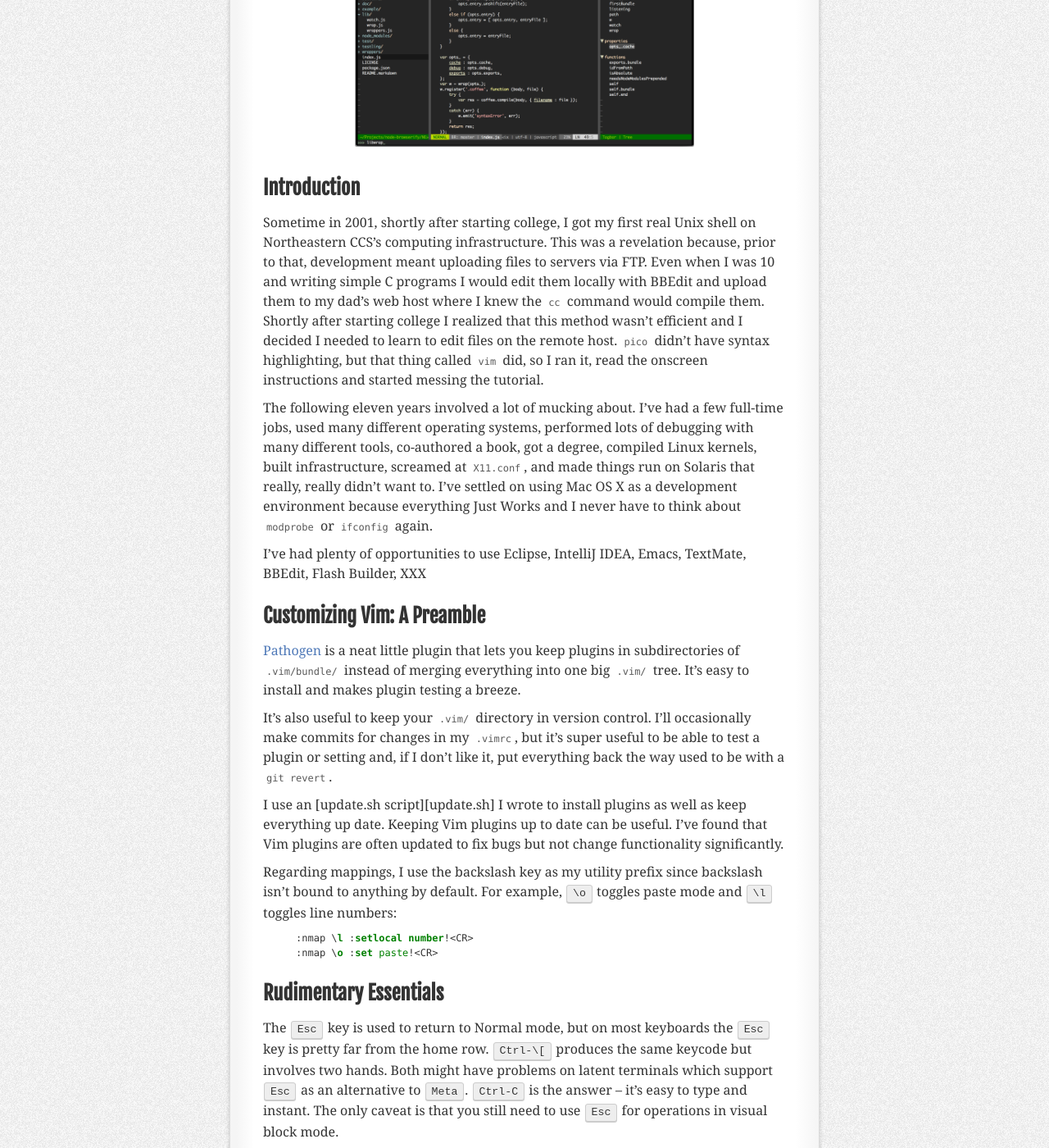
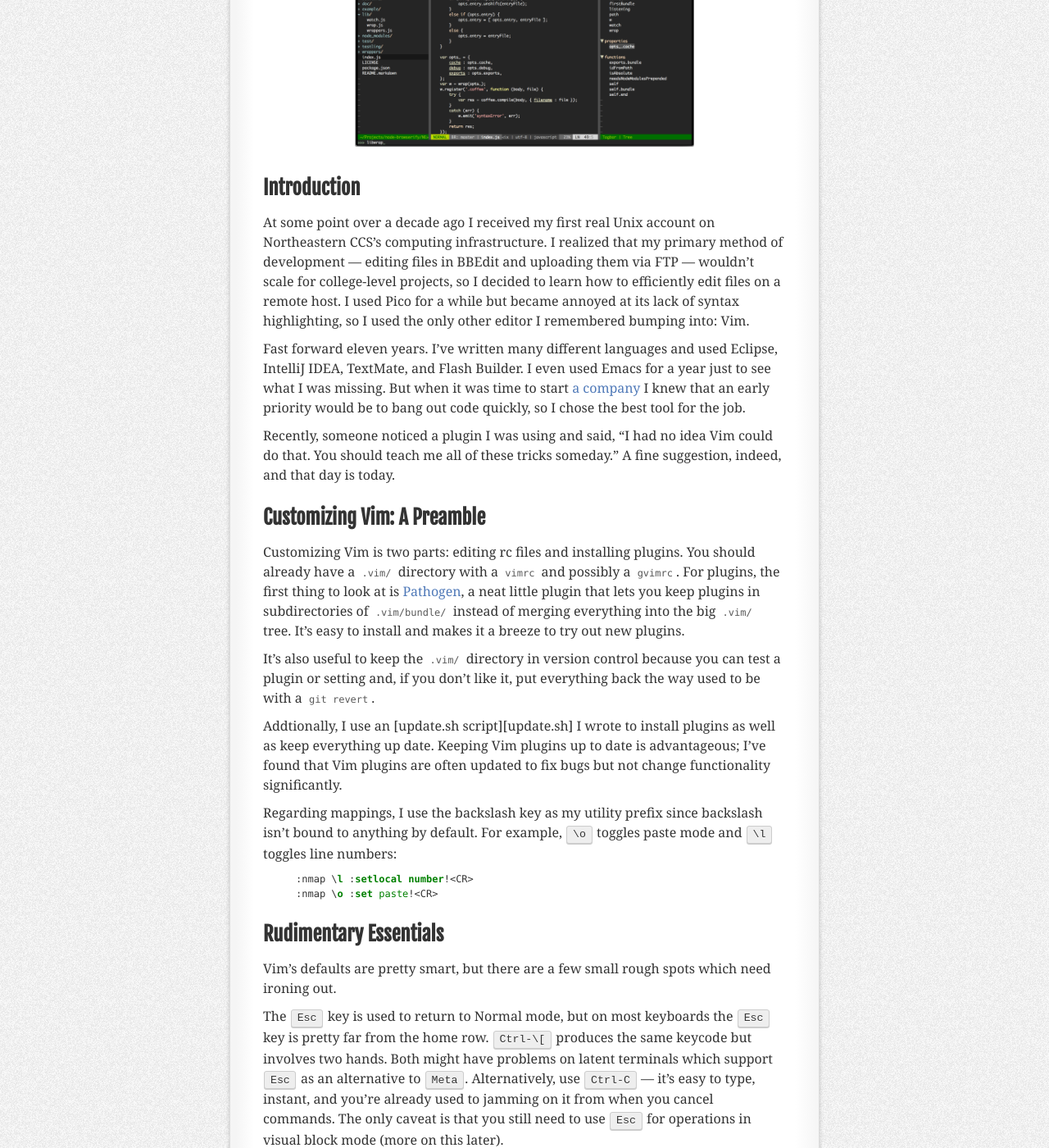
Before and after one commit to statico/statico.github.io, a Jekyll site: the page built from _posts/2012-01-01-vim.md, in a window 1280 px wide and 1400 px high, scrolled down 659 px. Shown: the whole window at 82% size. Built offline with Jekyll 4.4.1, drawn with Linux system fonts in a browser that asks for light colours; comment, search, counter and statistics services are not loaded; some of the changed text lies outside the part shown.

Commit message:
Vim post draft revisions.

```diff
--- a/_posts/2012-01-01-vim.md
+++ b/_posts/2012-01-01-vim.md
@@ -8,7 +8,7 @@ draft: true
 ### TL;DR
 
 * Use Vim in a terminal, background (<kbd>Ctrl-Z</kbd>) often.
-* Get a terminal that supports Unicode and 256 colors -- [iTerm2][iterm] on Mac OS X, probably Gnome Terminal or rxvt-unicode on Linux.
+* Get a terminal that supports Unicode and 256 colors: [iTerm2][iterm] on Mac OS X, probably Gnome Terminal or rxvt-unicode on Linux.
 * [Powerline][powerline], [Ctrl-P][ctrlp], [NERD Tree][nerdtree], [Syntastic][syntastic], [closetag.vim][closetag]
 * Also, a few things I often show others.
 
@@ -16,20 +16,19 @@ draft: true
 
 ### Introduction
 
-Sometime in 2001, shortly after starting college, I got my first real Unix shell on Northeastern CCS's computing infrastructure.  This was a revelation because, prior to that, development meant uploading files to servers via FTP.  Even when I was 10 and writing simple C programs I would edit them locally with BBEdit and upload them to my dad's web host where I knew the `cc` command would compile them.  Shortly after starting college I realized that this method wasn't efficient and I decided I needed to learn to edit files on the remote host. `pico` didn't have syntax highlighting, but that thing called `vim` did, so I ran it, read the onscreen instructions and started messing the tutorial.
+At some point over a decade ago I received my first real Unix account on Northeastern CCS's computing infrastructure. I realized that my primary method of development — editing files in BBEdit and uploading them via FTP — wouldn't scale for college-level projects, so I decided to learn how to efficiently edit files on a remote host. I used Pico for a while but became annoyed at its lack of syntax highlighting, so I used the only other editor I remembered bumping into: Vim.
 
-The following eleven years involved a lot of mucking about.  I've had a few full-time jobs, used many different operating systems, performed lots of debugging with many different tools, co-authored a book, got a degree, compiled Linux kernels, built infrastructure, screamed at `X11.conf`, and made things run on Solaris that really, really didn't want to. I've settled on using Mac OS X as a development environment because everything Just Works and I never have to think about `modprobe` or `ifconfig` again.
+Fast forward eleven years. I've written many different languages and used Eclipse, IntelliJ IDEA, TextMate, and Flash Builder. I even used Emacs for a year just to see what I was missing. But when it was time to start [a company][artillery] I knew that an early priority would be to bang out code quickly, so I chose the best tool for the job.
 
-I've had plenty of opportunities to use Eclipse, IntelliJ IDEA, Emacs, TextMate, BBEdit, Flash Builder,
-XXX
+Recently, someone noticed a plugin I was using and said, "I had no idea Vim could do that. You should teach me all of these tricks someday." A fine suggestion, indeed, and that day is today.
 
 ### Customizing Vim: A Preamble
 
-[Pathogen][pathogen] is a neat little plugin that lets you keep plugins in subdirectories of `.vim/bundle/` instead of merging everything into one big `.vim/` tree. It's easy to install and makes plugin testing a breeze.
+Customizing Vim is two parts: editing rc files and installing plugins. You should already have a `.vim/` directory with a `vimrc` and possibly a `gvimrc`. For plugins, the first thing to look at is [Pathogen][pathogen], a neat little plugin that lets you keep plugins in subdirectories of `.vim/bundle/` instead of merging everything into the big `.vim/` tree. It's easy to install and makes it a breeze to try out new plugins.
 
-It's also useful to keep your `.vim/` directory in version control. I'll occasionally make commits for changes in my `.vimrc`, but it's super useful to be able to test a plugin or setting and, if I don't like it, put everything back the way used to be with a `git revert`.
+It's also useful to keep the `.vim/` directory in version control because you can test a plugin or setting and, if you don't like it, put everything back the way used to be with a `git revert`.
 
-I use an [update.sh script][update.sh] I wrote to install plugins as well as keep everything up date. Keeping Vim plugins up to date can be useful. I've found that Vim plugins are often updated to fix bugs but not change functionality significantly.
+Addtionally, I use an [update.sh script][update.sh] I wrote to install plugins as well as keep everything up date. Keeping Vim plugins up to date is advantageous; I've found that Vim plugins are often updated to fix bugs but not change functionality significantly.
 
 Regarding mappings, I use the backslash key as my utility prefix since backslash isn't bound to anything by default. For example, <kbd>\o</kbd> toggles paste mode and <kbd>\l</kbd> toggles line numbers:
 
@@ -40,16 +39,18 @@ Regarding mappings, I use the backslash key as my utility prefix since backslash
 
 ### Rudimentary Essentials
 
-The <kbd>Esc</kbd> key is used to return to Normal mode, but on most keyboards the <kbd>Esc</kbd> key is pretty far from the home row. <kbd>Ctrl-\[</kbd> produces the same keycode but involves two hands. Both might have problems on latent terminals which support <kbd>Esc</kbd> as an alternative to <kbd>Meta</kbd>. <kbd>Ctrl-C</kbd> is the answer -- it's easy to type and instant. The only caveat is that you still need to use <kbd>Esc</kbd> for operations in visual block mode.
+Vim's defaults are pretty smart, but there are a few small rough spots which need ironing out.
 
-Moving around text is part of what makes using Vim feel so efficient. The one single thing I could never stand about Vim's default movements, however, is how <kbd>j</kbd> and <kbd>k</kbd> move around wrapped lines. By default they move you one line down and up, respectively, but on a _linewise_ basis. If I hit <kbd>j</kbd> I expect the cursor to move down a single row on the screen, just like every other text editing area in the world. The following does just that:
+The <kbd>Esc</kbd> key is used to return to Normal mode, but on most keyboards the <kbd>Esc</kbd> key is pretty far from the home row. <kbd>Ctrl-\[</kbd> produces the same keycode but involves two hands. Both might have problems on latent terminals which support <kbd>Esc</kbd> as an alternative to <kbd>Meta</kbd>. Alternatively, use <kbd>Ctrl-C</kbd> — it's easy to type, instant, and you're already used to jamming on it from when you cancel commands. The only caveat is that you still need to use <kbd>Esc</kbd> for operations in visual block mode (more on this later).
+
+Moving around text is part of what makes using Vim feel so efficient. The one single thing I could never stand about Vim's default movements, however, is how <kbd>j</kbd> and <kbd>k</kbd> move around wrapped lines. By default they move you one line down and ups but on a _linewise_ basis, which is annoying. If I hit <kbd>j</kbd> I would expect the cursor to move down a single row on the screen, just like every other text editing area in the world. The following does just that:
 
 {% highlight vim %}
 :nmap j gj
 :nmap k gk
 {% endhighlight %}
 
-It might be amusing to refer to Vim's command line as such when by default it behaves very unlike a modern command line. If you're used to Emacs-style movement keys on your Bash or Zsh command line you might want to make Vim act the same way:
+Regarding Vim's command line, its defaults make it behave very unlike a modern command line. If you're used to Emacs-style movement keys on your Bash or Zsh command line (using <kbd>Ctrl-A</kbd> and <kbd>Ctrl-E</kbd> and the like) the you might want to make Vim act the same way:
 
 {% highlight vim %}
 :cnoremap <C-a>  <Home>
@@ -65,7 +66,7 @@ It might be amusing to refer to Vim's command line as such when by default it be
 :cnoremap <C-g>  <C-c>
 {% endhighlight %}
 
-Another thing we do often is search, so it makes sense to have some sane defaults. The `incsearch` option highlights as you type an expression (a.k.a. "Emacs style"), and `ignorecase` plus `smartcase` make searches case-insensitive _except_ when you include upper-case characters (so `/foo` matches `FOO` and `fOo`, but `/FOO` only matches the former). `hlsearch` is a useful option which highlights the current search, but the highlight can become annoying so it makes sense to have a key to clear the highlight when you no longer need it:
+A common operation is to search for text, so it makes sense to have some sane defaults. The `incsearch` option highlights as you type an expression (a.k.a. "Emacs style"), and `ignorecase` plus `smartcase` make searches case-insensitive _except_ when you include upper-case characters (so `/foo` matches `FOO` and `fOo`, but `/FOO` only matches the former). `hlsearch` is a useful option which highlights the current search, but the highlight can become annoying so it makes sense to have a key to clear the highlight when you no longer need it:
 
 {% highlight vim %}
 :set incsearch
@@ -77,11 +78,11 @@ Another thing we do often is search, so it makes sense to have some sane default
 
 ### Vim, the Terminal, Buffers, and You.
 
-There are two forms: Vim in the console and the native GVim application. The advantages of GVim are better OS integration for dialogs, printing and the clipboard as well as prettier theme colors.
+There are two forms of Vim: Vim in the console and the native gVim application. The advantages of gVim are better OS integration for dialogs, native printing support, and a wider range of color themes. A modern terminal gives you everything else such as mouse support and mostly-decent color.
 
-It was decided early in its development that [Vim isn't designed to replace a terminal][vimnoterm], so Vim is and forever will be bad at emulating terminals. Trying to use `:shell` is a path to madness. One plugin, [Conque][conque], comes close to terminal support in Vim, but it caused Vim to hang and its integration felt clunky. Thus, if you do a lot of work with from the command line while you edit, the best way to run Vim is from the command line.
+It was decided early in its development that [Vim isn't designed to replace a terminal][vimnoterm], so Vim is and forever will be bad at emulating terminals. Using the `:shell` command in gVim is a path to madness. One plugin, [Conque][conque], comes close to adding terminal support, but I found that it caused Vim to hang, and its integration felt clunky. Thus, if you do a lot of work with from the command line while you edit, the best way to run Vim is from the command line.
 
-One of Vim's strengths is that it starts lightning fast, so starting Vim from the terminal is trivial. With a modern, 256-color terminal like [iTerm2][iterm] or Gnome Terminal, it will even look like GVim. But the best part is that you can drop into the command line at any time with <kbd>Ctrl-Z</kbd>, which suspends Vim, and your working directory is where you left off.
+One of Vim's strengths is that it starts lightning fast, so starting Vim from the terminal is trivial. With a modern, 256-color terminal like [iTerm2][iterm] or Gnome Terminal, it will even look like gVim. But the best part is that you can drop into the command line at any time with <kbd>Ctrl-Z</kbd>, which suspends Vim, and your working directory is where you left off.
 
 If you have trouble remembering which terminal has Vim suspended, try [adding the number of background jobs to your shell prompt][bashstoppedjobs]. If you have many Vims in the background, however, you should start using buffers instead.
 
@@ -104,9 +105,11 @@ Vim automatically creates a buffer for each file on the command line. This is us
 
 ### Yes, My Editor Does That
 
-Vim has error highlighting through the plugin [Syntastic][syntastic], which uses external compilers and linters to show errors inline with your code. This is absolutely essential.
+Vim has error highlighting through the plugin [Syntastic][syntastic], which uses external compilers and linters to show errors inline with your code. This is absolutely essential, and it works so well that the shortness of my description doesn't do it justice.
 
 ![syntastic](images/vim/syntastic.png)
+
+Syntastic uses the current file's filetype and runs an appropriate linter or compiler after every save ­ super useful for finicky syntaxes of JSON, CSS, and SASS, not to mention C.
 
 TextMate raised the bar when it introduced it's "Go To File..." command which lets you quickly jump to any file using a fuzzy text search. The best Vim equivalent is [Ctrl-P][ctrlp], which not only has a fuzzy file search, but a fuzzy buffer search as well:
 
@@ -148,7 +151,7 @@ if $TERM == "xterm-256color" || $TERM == "screen-256color" || $COLORTERM == "gno
 fi
 {% endhighlight %}
 
-You can't, unfortunately, start using any GVim theme immediately, though there's [a plugin][csapprox] that tries to make that happen. There exists a plugin called [vim-colorschemes][vimcolorschemes] which has bundled hundreds of themes with 256-color support, such as `twilight256` and `wombat256`. It also includes the popular Zenburn theme, but its copy isn't as good as the [independently-maintained zenburn.vim][zenburn]. If you want to see what all of the themes look like, check out [vimcolorscheme][colorschemetest] page which contains samples of each theme.
+You can't, unfortunately, start using any gVim theme immediately, though there's [a plugin][csapprox] that tries to make that happen. There exists a plugin called [vim-colorschemes][vimcolorschemes] which has bundled hundreds of themes with 256-color support, such as `twilight256` and `wombat256`. It also includes the popular Zenburn theme, but its copy isn't as good as the [independently-maintained zenburn.vim][zenburn]. If you want to see what all of the themes look like, check out [vimcolorscheme][colorschemetest] page which contains samples of each theme.
 
 ![twilight256](images/vim/twilight256.png)
 
@@ -156,7 +159,7 @@ Finally, in terms of visuals, Vim's default status line is pretty lacking. A pop
 
 (Note: As of this writing it seems that the authors of Powerline decided to port the plugin to Python, which unfortunately requires a Vim build with Python support and complicates its installation. The [pure vimscript version][powerline] is still availabe.)
 
-### Dealing With Other People's Code
+### Other People's Code
 
 If everyone could write code like you, wouldn't the world be a great place? Unfortunately, there are still some jerks who use or don't use tabs, or maybe they indent with four spaces instead of two, or vice versa, or whatever it is that those jerks do. You still need to read their code and it helps to be able to quickly switch between popular (and unpopular) tab modes:
 
@@ -183,27 +186,20 @@ Note that macros are saved to registers, too. (You know about macros, right?) If
 
 ![registers](images/vim/registers.png)
 
-Another interesting, seldom-used feature is visual block selection mode. If you type <kbd>Ctrl-v</kbd> in normal mode instead of <kbd>Shift-v</kbd>, your selection will be a rectangular block instead of a linewise selection. You can then perform cut and insert operations with <kbd>c</kbd> or <kbd>i</kbd> and, as long as you finis the operation with <kbd>Esc</kbd> and not <kbd>Ctrl-c</kbd>, the operation will be repeated for every line in the block.
+Another interesting, seldom-used feature is visual block selection mode. If you type <kbd>Ctrl-v</kbd> in normal mode instead of <kbd>Shift-v</kbd>, your selection will be a rectangular block instead of a linewise selection. You can then perform cut and insert operations with <kbd>c</kbd> or <kbd>i</kbd> and, as long as you finish the operation with <kbd>Esc</kbd> and not <kbd>Ctrl-c</kbd>, the operation will be repeated for every line in the block.
 
 ![visualblock](images/vim/visualblock.png)
 
-Finally, Vim has built in tag support for motions. This means that, if you're used to operating on paragraphs using, say, <kbd>dap</kbd> (delete a paragraph) or <kbd>ci(</kbd> (delete and insert in parentheses), you can do the same with tags: <kbd>dat</kbd> deletes the tag that the cursor is in, and <kbd>dit</kbd> deletes only the contents of the tag.
+Finally, Vim has built in tag support for motions. This means that, if you're used to operating on paragraphs using, say, <kbd>dap</kbd> (delete a paragraph) or <kbd>ci(</kbd> (delete and insert in parentheses), you can do the same with tags: <kbd>dat</kbd> deletes the tag that the cursor is in, and <kbd>dit</kbd> deletes only the contents of the tag. And if you're writing HTML or XML, make sure you've got [closetag.vim][closetag] installed so that Vim automatically inserts a closing tag when you type <kbd>&lt;/</kbd>.
 
 ### Conclusion
 
-I hope this has been useful.
+There are still features I miss from Emacs and other editors. For example, Emacs has [a useful mode][emacscss] which highlights hexidecimal colors in CSS and SASS with the color represented by the text. It's smart enough to display light text when the color is dark and vice-versa.
 
-### Appendix A: Things I Miss From Emacs
+The biggest hole, however, is the lack of refactoring and smart completion. The downside of working with dynamic languages such as JavaScript make writing refactoring engines hard, but even non-language-specific editors like Sublime Text make it easy to rename a variable everywhere within a function. For Python, there's a thing called [ropevim][ropevim] which adds some refactoring commands, but I've found it to be clunky and reliable.
 
-* **CSS color highlighting everywhere.** Emacs has [a useful mode][emacscss] which highlights hexidecimal colors in CSS and SASS with the color represented by the text. It's smart enough to display light text when the color is dark and vice-versa.
-* **Multiple font sizes.** It's truly wonderful to have large text appear larger while editing. There's something to be said for WYSIWYG mode when editing HTML or Markdown.
+Nonetheless, Vim is a great tool, and I hope the above has been useful.
 
-I thought this list would be a lot longer, but it turns out that I've replaced all most all of the features I miss from Emacs. Search and replace is decent, I found [a `:Rename` command][rename] which renames the buffer _and_ the file simultaneously, Syntastic is as good as flymake, and the Zenburn theme makes everything look the same. I still have equal and minimal inclination to more Emacs Lisp and vimscript.
-
-### Appendix B: Things I Miss From Intelli-J, Eclipse, and Flash Builder
-
-* **Refactoring.** The downside of working with dynamic languages such as JavaScript make writing refactoring engines hard, but even non-language-specific editors like Sublime Text make it easy to rename a variable everywhere within a function. The <kbd>n</kbd>-then-<kbd>.</kbd>-repeat pattern gets old. For Python, there's a thing called [ropevim][ropevim] which adds some refactoring commands, but I've found it to be clunky and reliable.
-* **Smart completion.** Same arguments as above, including the bits about ropevim.
 
   [bashstoppedjobs]: http://tldp.yolinux.com/HOWTO/Bash-Prompt-HOWTO.html#AEN733
   [csapprox]: http://www.vim.org/scripts/script.php?script_id=2390
```
Also changed, not shown: other parts of _posts/2012-01-01-vim.md (+2 -0 lines).
